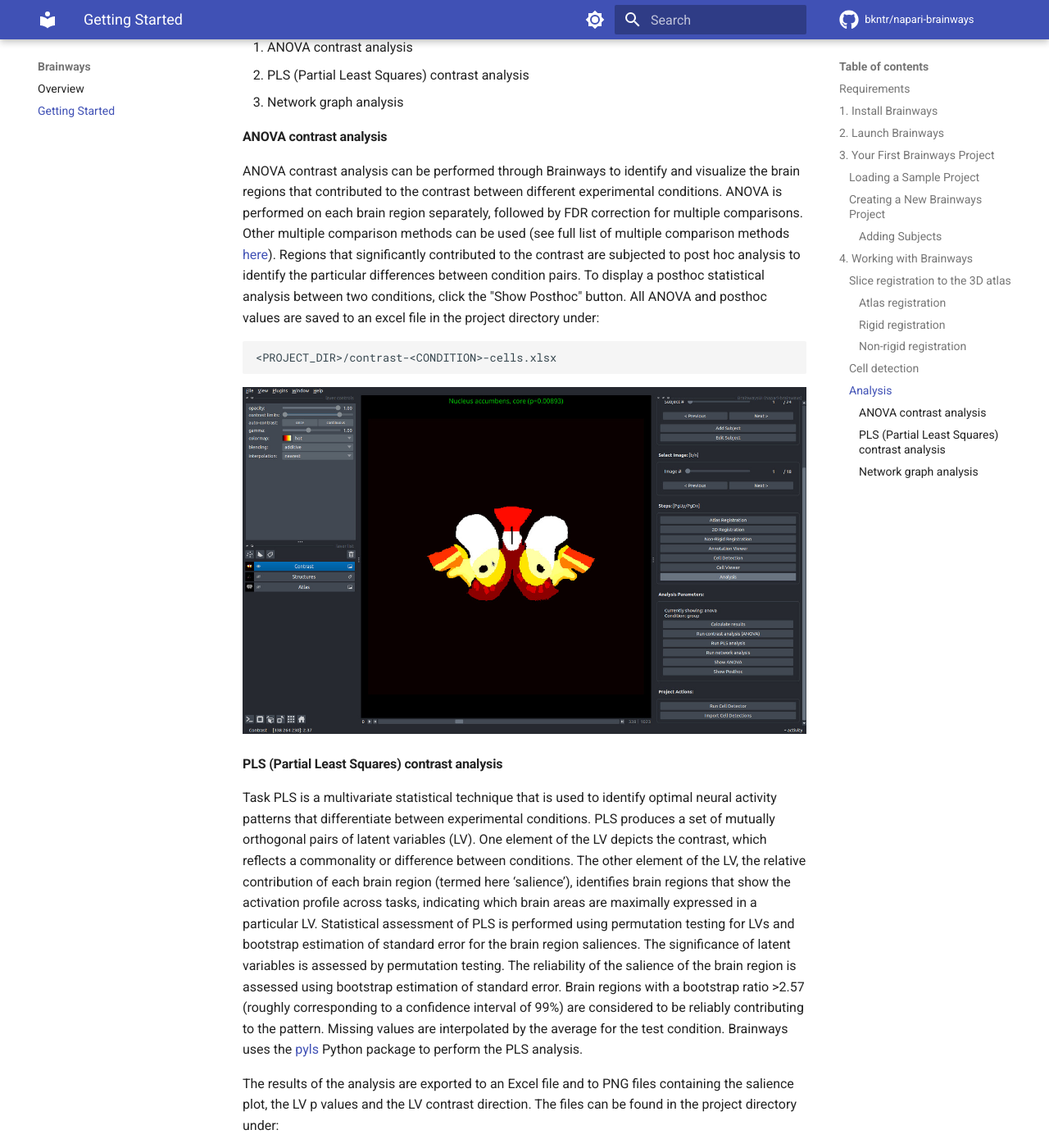
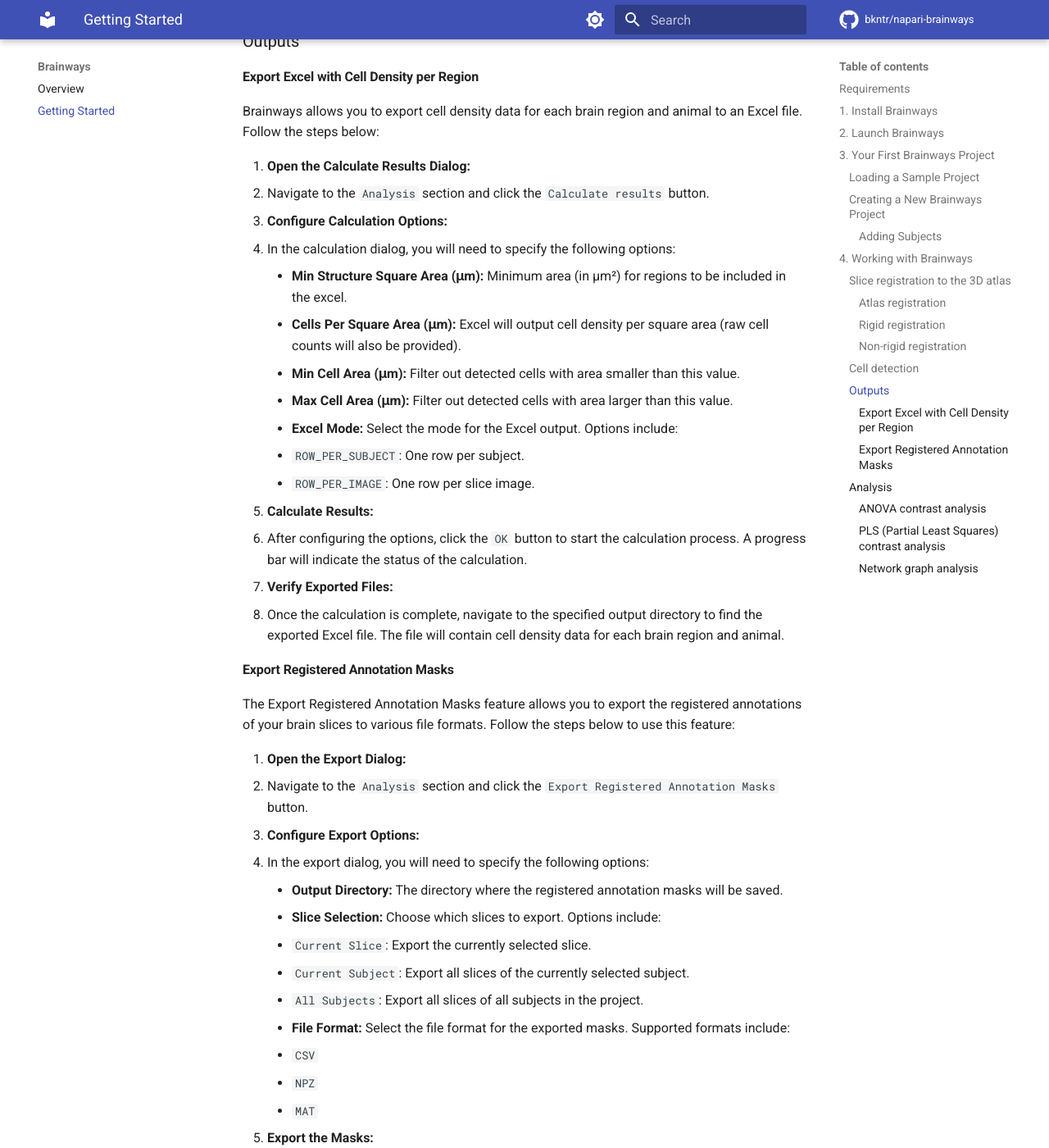
Before and after one commit to bkntr/brainways, an MkDocs documentation site: the page built from docs/getting_started.md, in a window 1280 px wide and 1400 px high, scrolled down 5868 px. Shown: the whole window at 82% size. Built offline with MkDocs 1.6.1 and Material for MkDocs 9.7.7, drawn with Linux system fonts in a browser that asks for light colours; comment, search, counter and statistics services are not loaded; some of the changed text lies outside the part shown.

Commit message:
start docing

```diff
--- a/docs/getting_started.md
+++ b/docs/getting_started.md
@@ -6,6 +6,9 @@
 
 !!! tip
     We recommend installing brainways in a separated virtual environment, for example using [anaconda](https://docs.anaconda.com/free/anaconda/install/).
+
+!!! tip
+    If you are installing Brainways on Windows and need GPU support, you need to first install PyTorch and TensorBoard with GPU support. Please refer to the [PyTorch](https://pytorch.org/get-started/locally/) and [TensorBoard](https://www.tensorflow.org/install/pip) websites for detailed instructions. After installing these dependencies, you can proceed with the Brainways installation.
 
 ## 1. Install Brainways
 
@@ -104,6 +107,56 @@ The "unique" check box can be used to determine whether the adjusted normalizati
 
 ![Cell detection](./assets/cell-detection.jpg)
 
+### Outputs
+
+#### Export Excel with Cell Density per Region
+
+Brainways allows you to export cell density data for each brain region and animal to an Excel file. Follow the steps below:
+
+1. **Open the Calculate Results Dialog:**
+   - Navigate to the `Analysis` section and click the `Calculate results` button.
+
+2. **Configure Calculation Options:**
+   - In the calculation dialog, you will need to specify the following options:
+     - **Min Structure Square Area (μm):** Minimum area (in µm²) for regions to be included in the excel.
+     - **Cells Per Square Area (μm):** Excel will output cell density per square area (raw cell counts will also be provided).
+     - **Min Cell Area (μm):** Filter out detected cells with area smaller than this value.
+     - **Max Cell Area (μm):** Filter out detected cells with area larger than this value.
+     - **Excel Mode:** Select the mode for the Excel output. Options include:
+       - `ROW_PER_SUBJECT`: One row per subject.
+       - `ROW_PER_IMAGE`: One row per slice image.
+
+3. **Calculate Results:**
+   - After configuring the options, click the `OK` button to start the calculation process. A progress bar will indicate the status of the calculation.
+
+4. **Verify Exported Files:**
+   - Once the calculation is complete, navigate to the specified output directory to find the exported Excel file. The file will contain cell density data for each brain region and animal.
+
+#### Export Registered Annotation Masks
+
+The Export Registered Annotation Masks feature allows you to export the registered annotations of your brain slices to various file formats. Follow the steps below to use this feature:
+
+1. **Open the Export Dialog:**
+   - Navigate to the `Analysis` section and click the `Export Registered Annotation Masks` button.
+
+2. **Configure Export Options:**
+   - In the export dialog, you will need to specify the following options:
+     - **Output Directory:** The directory where the registered annotation masks will be saved.
+     - **Slice Selection:** Choose which slices to export. Options include:
+       - `Current Slice`: Export the currently selected slice.
+       - `Current Subject`: Export all slices of the currently selected subject.
+       - `All Subjects`: Export all slices of all subjects in the project.
+     - **File Format:** Select the file format for the exported masks. Supported formats include:
+       - `CSV`
+       - `NPZ`
+       - `MAT`
+
+3. **Export the Masks:**
+   - After configuring the options, click the `OK` button to start the export process. A progress bar will indicate the status of the export.
+
+4. **Verify Exported Files:**
+   - Once the export is complete, navigate to the specified output directory to find the exported files. Each file will be named according to the slice image name and saved in the chosen format.
+
 ### Analysis
 
 Once all images are annotated and cell detection is run on all images, statistical analysis can be performed to find neural patterns which differentiate between experimental conditions.
```
Also changed, not shown: docs/index.md (+11 -13 lines), 3 other files.
